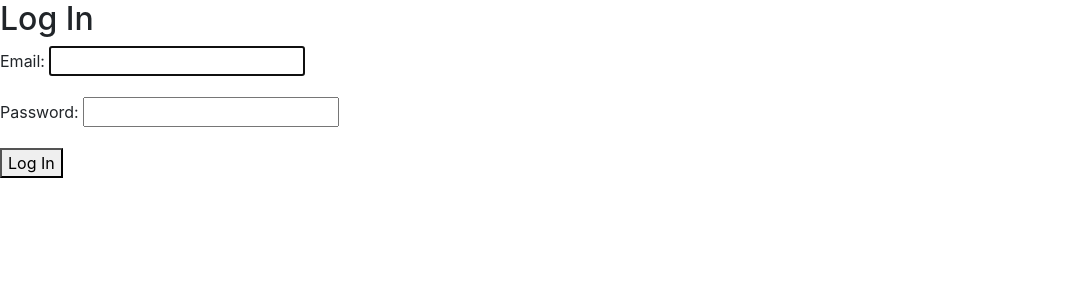
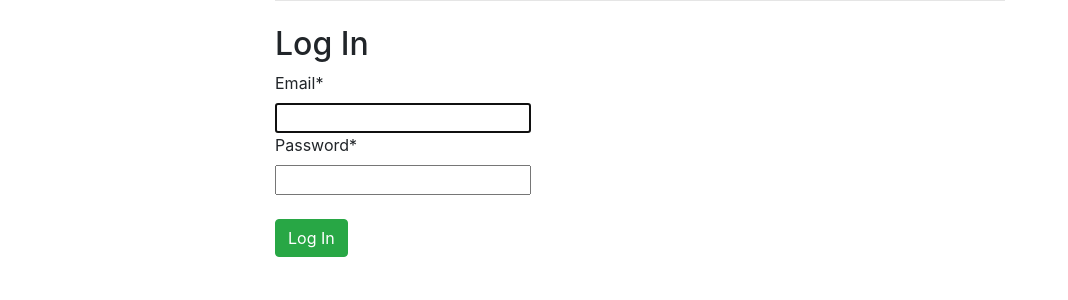
Before and after one commit to boris-chb/moodle, a Django app: page /accounts/login/ in a window 1280 px wide. Shown: the part 56-356 px from the top of the page, without its empty margins (0-1068 px from the left). Run offline with Django 3.2, Linux system fonts and the light colour scheme; some libraries are stand-ins or nearby versions.

Commit message:
Fixed formatting in the base templates

```diff
--- a/templates/base.html
+++ b/templates/base.html
@@ -7,6 +7,7 @@
 </head>
 <body>
   <main>
+    <!-- NAVIGATION BAR -->
     <nav class="navbar navbar-expand-sm bg-dark navbar-dark">
       <a class="navbar-brand" href="{% url 'home' %}">Home</a>
     {% if user.is_authenticated %}
@@ -52,8 +53,16 @@
 
 
     </nav>
-    {% block content %}
-    {% endblock content %}
+    <!-- END NAVIGATION BAR -->
+    <div class="container">
+      <div class="row justify-content-center">
+        <div class="col-8">
+          <hr class="mt-0 mb-4">
+          {% block content %}
+          {% endblock %}
+        </div>
+      </div>
+    </div>
   </main>
   <script src="https://code.jquery.com/jquery-3.5.1.slim.min.js" integrity="sha384-DfXdz2htPH0lsSSs5nCTpuj/zy4C+OGpamoFVy38MVBnE+IbbVYUew+OrCXaRkfj" crossorigin="anonymous"></script>
 		<script src="https://cdn.jsdelivr.net/npm/popper.js@1.16.0/dist/umd/popper.min.js" integrity="sha384-Q6E9RHvbIyZFJoft+2mJbHaEWldlvI9IOYy5n3zV9zzTtmI3UksdQRVvoxMfooAo" crossorigin="anonymous"></script>
--- a/templates/registration/login.html
+++ b/templates/registration/login.html
@@ -6,7 +7,8 @@
 <h2>Log In</h2>
 <form method="post">
   {% csrf_token %}
-  {{ form.as_p }}
-  <button type="submit">Log In</button>
+  {{ form|crispy }}
+  <br>
+  <button type="submit" class="btn btn-success">Log In</button>
 </form>
 {% endblock content %}
```
Also changed, not shown: other parts of templates/registration/login.html (+1 -0 lines), modules/models.py (+5 -5 lines), db.sqlite3.
